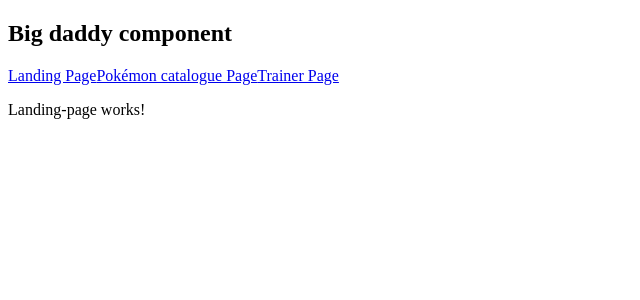
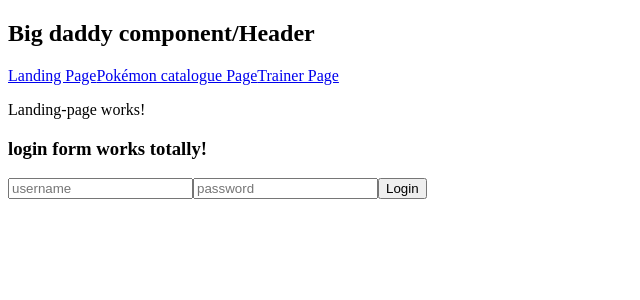
Before and after one commit to Vendelaosterman/companion-collector, an Angular app: page / in a window 1280 px wide. Shown: the top 300 px of the page, without its empty margins (0-640 px from the left). Built offline with nearby package versions, Linux system fonts and the light colour scheme.

Commit message:
feat: username stored in localhost

```diff
--- a/src/app/app.component.html
+++ b/src/app/app.component.html
@@ -1,6 +1,9 @@
 
-<h2>Big daddy component</h2>
-<a routerLink="">Landing Page</a>
-<a routerLink="pokemon-catalogue">Pokémon catalogue Page</a>
-<a routerLink="trainer">Trainer Page</a>
-<router-outlet></router-outlet>
+<h2>Big daddy component/Header</h2>
+
+<div class="test">
+    <a routerLink="">Landing Page</a>
+    <a routerLink="pokemon-catalogue">Pokémon catalogue Page</a>
+    <a routerLink="trainer">Trainer Page</a>
+    <router-outlet></router-outlet>
+</div>
--- a/src/app/app.module.ts
+++ b/src/app/app.module.ts
@@ -7,13 +7,15 @@ import { AppRoutingModule } from './app-routing.module';
 import { LandingPageComponent } from './pages/landing-page/landing-page.component';
 import { TrainerPageComponent } from './pages/trainer-page/trainer-page.component';
 import { PokemonCataloguePageComponent } from './pages/pokemon-catalogue-page/pokemon-catalogue-page.component';
+import { LoginFormComponent } from './components/login-form/login-form.component';
 
 @NgModule({
   declarations: [
     AppComponent,
     LandingPageComponent,
     TrainerPageComponent,
-    PokemonCataloguePageComponent
+    PokemonCataloguePageComponent,
+    LoginFormComponent
   ],
   imports: [
     BrowserModule,
--- /dev/null
+++ b/src/app/components/login-form/login-form.component.html
@@ -0,0 +1,5 @@
+<h3>login form works totally!</h3>
+<input type="text" placeholder="username" (keydown)="userNameChange($event)"/>
+
+<input type="text" placeholder="password" (keydown)="passwordChange($event)"/>
+<button (click)="login()">Login</button>
--- /dev/null
+++ b/src/app/components/login-form/login-form.component.ts
@@ -0,0 +1,33 @@
+import { Component } from "@angular/core";
+import { NgModel } from "@angular/forms";
+import { Router } from "@angular/router";
+
+@Component({
+    selector:"app-login-form",
+    templateUrl: "./login-form.component.html",
+    styleUrls:["./login-form.component.css"]
+}
+
+
+)
+export class LoginFormComponent{
+    userName?:string = "not logged"
+    password?:string = ""
+
+    constructor(private readonly router:Router){}
+
+    login(){
+        localStorage.setItem('username',this.userName!)
+        this.router.navigateByUrl("catalogue-page")
+
+    }
+
+    userNameChange(event:any):void{
+        this.userName = event.target.value
+    }
+
+    passwordChange(event:any):void{
+        this.password = event.target.value
+    }
+
+}
--- a/src/app/pages/landing-page/landing-page.component.html
+++ b/src/app/pages/landing-page/landing-page.component.html
@@ -1 +1,2 @@
 <p>Landing-page works!</p>
+<app-login-form></app-login-form>
--- a/src/app/pages/pokemon-catalogue-page/pokemon-catalogue-page.component.html
+++ b/src/app/pages/pokemon-catalogue-page/pokemon-catalogue-page.component.html
@@ -1 +1,2 @@
+
 <p>pokemon catalogue-page works!</p>
--- a/src/app/pages/trainer-page/trainer-page.component.html
+++ b/src/app/pages/trainer-page/trainer-page.component.html
@@ -1,2 +1 @@
 <p>Trainer-page works!</p>
-<!--<app-login-form></app-login-form>-->
```
Also changed, not shown: src/app/pages/landing-page/landing-page.component.specs.ts (+25 -0 lines), src/app/components/login-form/login-form.component.css (added), src/app/pages/landing-page/landing-page.component.ts (line endings or trailing spaces).
